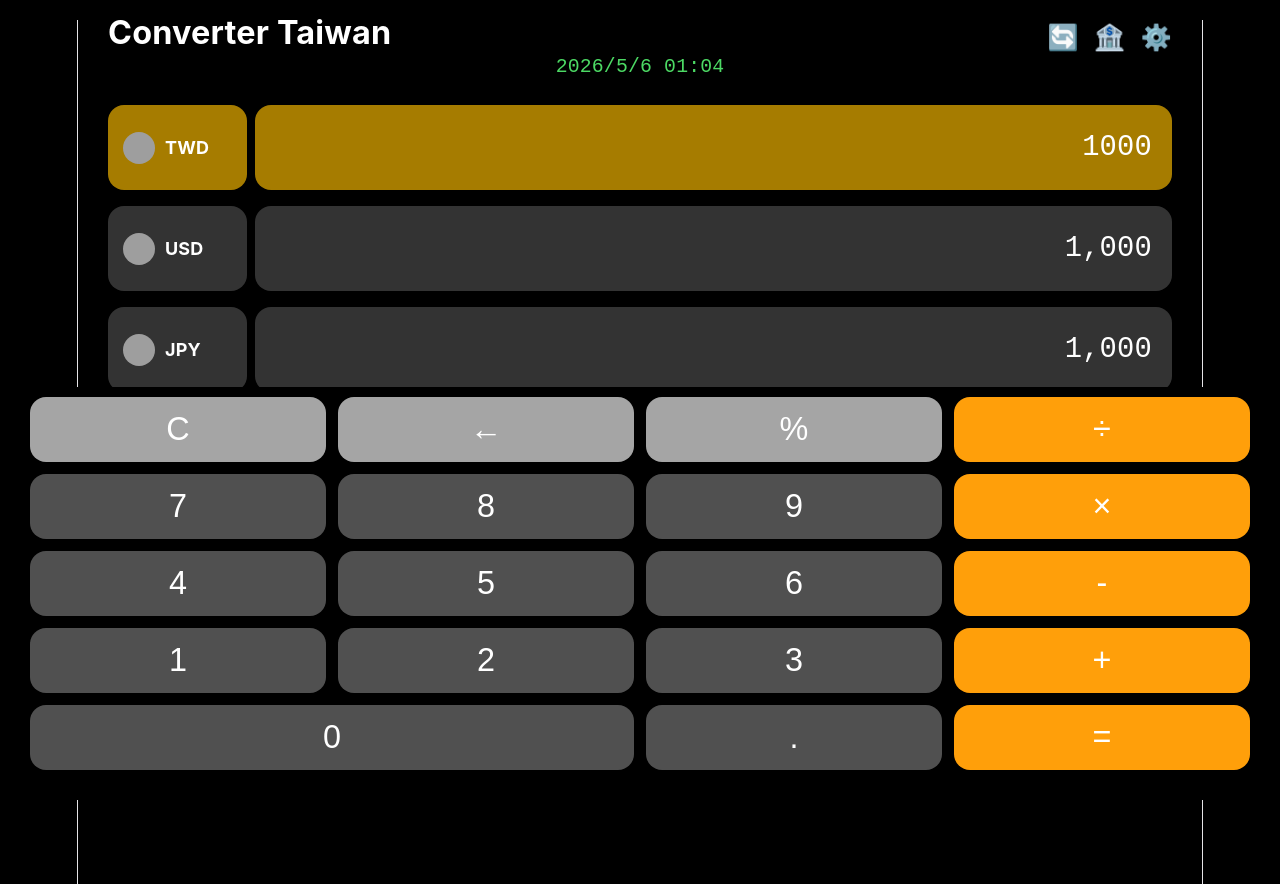
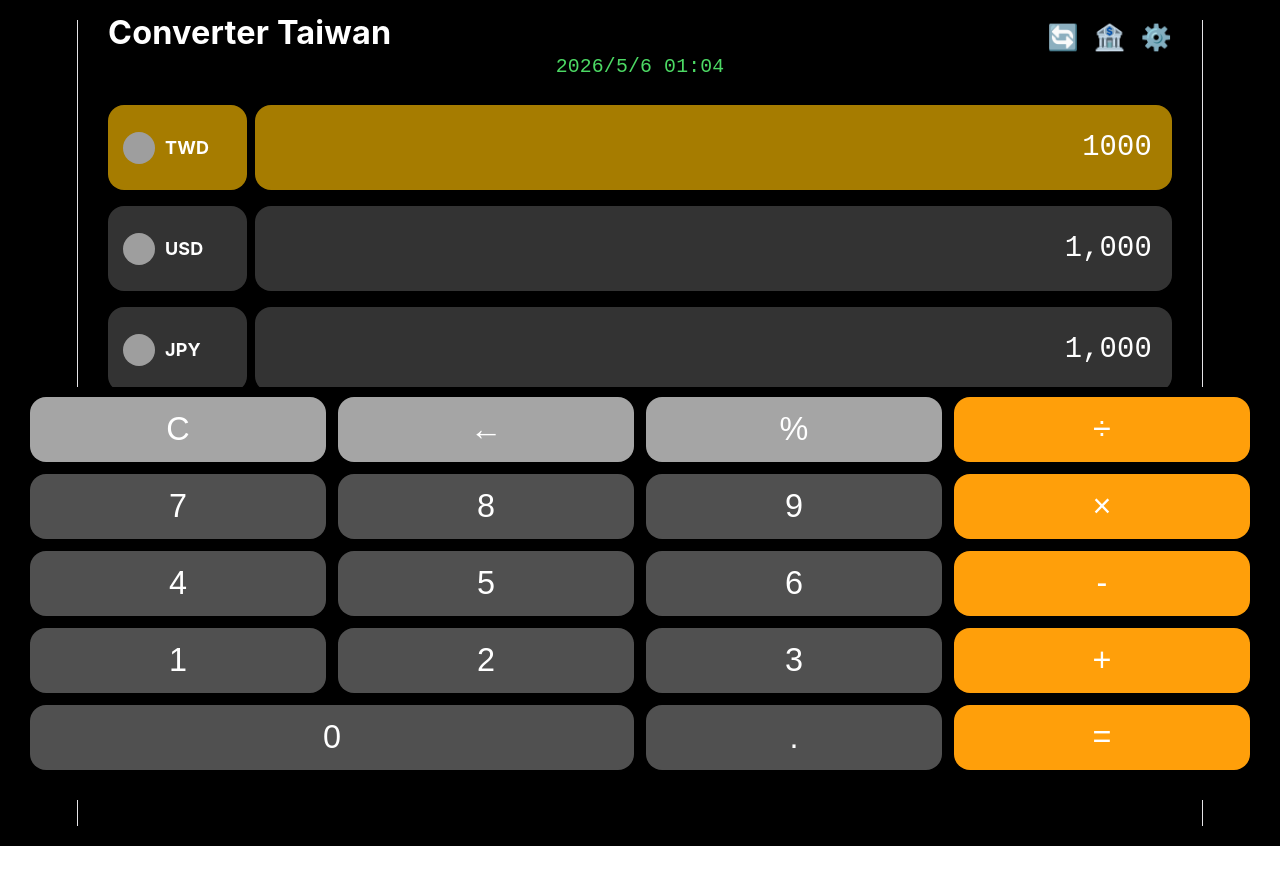
Before and after one commit to hys909/Converter, a React (Vite) app: page / in a window 1280 px wide. Shown: the top 884 px of the page. After the commit the page ends 846 px from the top, so only its background shows below. Built offline with nearby package versions, Linux system fonts and the light colour scheme; no server answers; grey boxes are pictures that could not be loaded.

Commit message:
fix: set keypad height to 25% screen

```diff
--- a/src/App.jsx
+++ b/src/App.jsx
@@ -106,7 +106,7 @@ function App() {
             </div>
           </header>
 
-          <div className="currency-list" style={{ flex: 1, overflowY: "auto", paddingBottom: "320px" }}>
+          <div className="currency-list" style={{ flex: 1, overflowY: "auto", paddingBottom: "28dvh" }}>
             {currencyData.map((item, idx) => (
               <div key={idx} className={`currency-item ${activeIdx === idx ? 'active-row' : ''}`} onClick={() => selectRow(idx)}>
                 <div className="box-style" onClick={() => { setSelectedRow(idx); setPage('selector'); }}>
```
